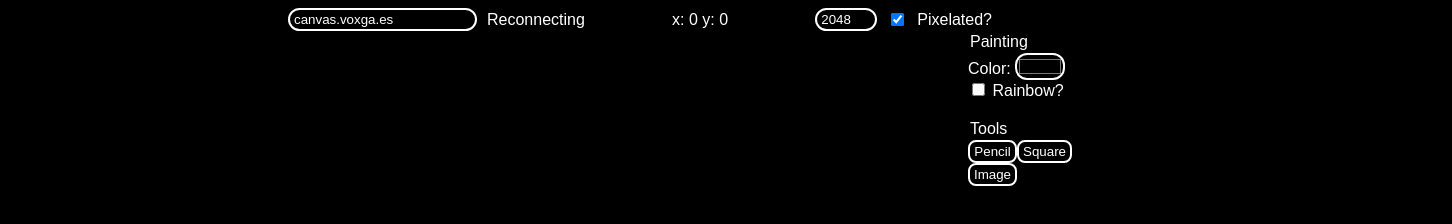
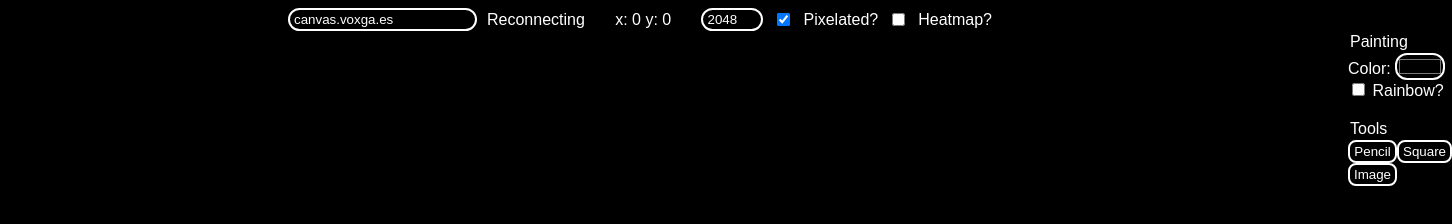
Before and after one commit to inventionpro/canvas, a plain HTML site: page index.html in a window 1280 px wide. Shown: the whole page, 1452 px wide, since content can reach past the window. Drawn offline with Linux system fonts and the light colour scheme.

Commit message:
Update index.html

```diff
--- a/index.html
+++ b/index.html
@@ -18,8 +18,11 @@
       <input id="size" placeholder="size" type="number" value="2048" aria-label="Canvas size">
       <input id="pixelated" type="checkbox" onchange="canvas.style['image-rendering']=(this.checked?'pixelated':'auto')" checked>
       <label for="pixelated">Pixelated?</label>
+      <input id="hm" type="checkbox">
+      <label for="hm">Heatmap?</label>
     </span>
     <div class="canvas-area">
+      <canvas id="heatmap" width="2048" height="2048"></canvas>
       <canvas id="canvas" width="2048" height="2048" style="image-rendering:pixelated"></canvas>
       <div>
         <p>Painting</p>
```
